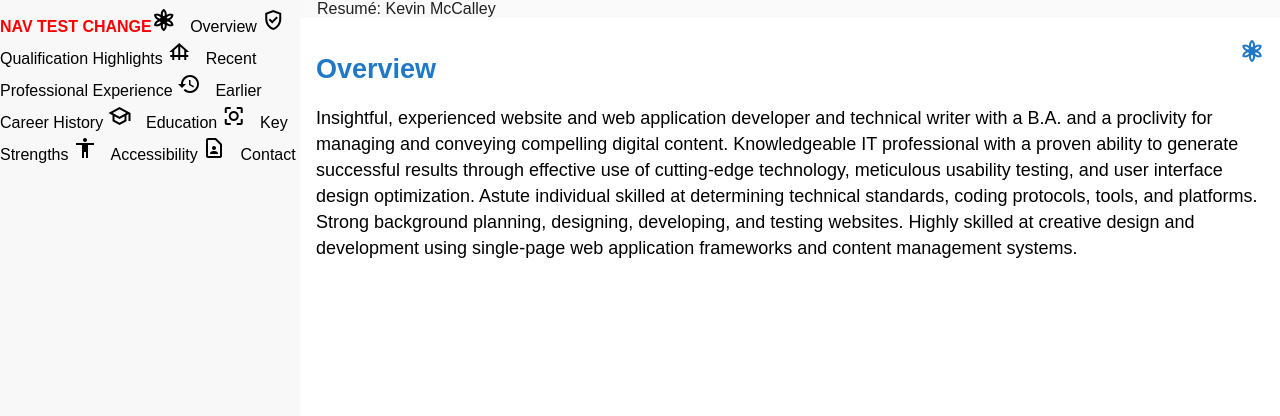
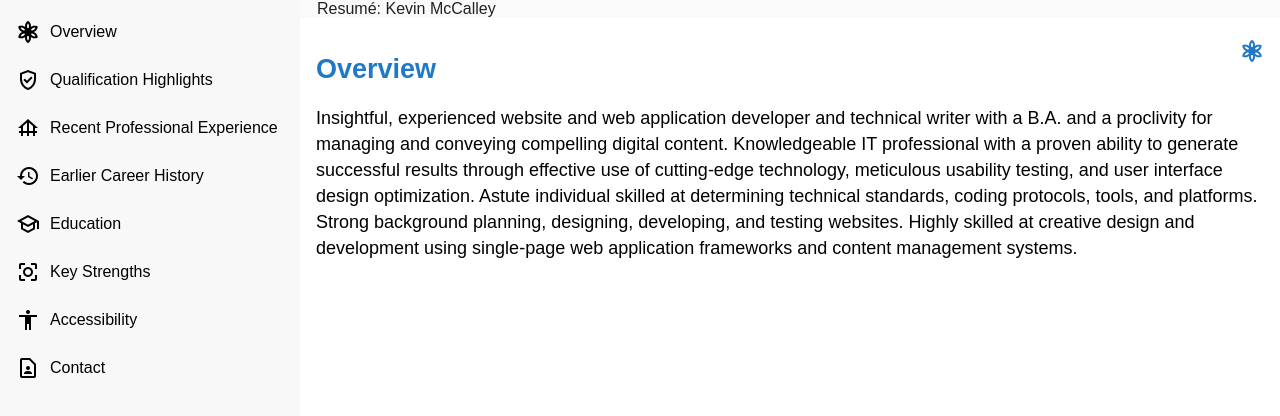
Before and after one commit to kevinmccalley/resume, an Angular app: page /resume/#/ in a window 1280 px wide. Shown: the top 416 px of the page. Built offline with nearby package versions, Linux system fonts and the light colour scheme; a web font is replaced by a local one.

Commit message:
Fix hash-based routing and nav menu links

```diff
--- a/angular.json
+++ b/angular.json
@@ -104,6 +104,9 @@
             ],
             "scripts": []
           }
+        },
+        "deploy": {
+          "builder": "angular-cli-ghpages:deploy"
         }
       }
     }
--- a/src/app/nav-menu/nav-menu.component.html
+++ b/src/app/nav-menu/nav-menu.component.html
@@ -4,32 +4,32 @@
       [mode]="(isHandset$ | async) ? 'over' : 'side'"
       [opened]="(isHandset$ | async) === false">
     <mat-nav-list>
-      <span style="color: red; font-weight: bold;">NAV TEST CHANGE</span>
-      <a href="https://kevinmccalley.github.io/resume/#/overview">
+  <a mat-list-item routerLink="/overview" routerLinkActive="active">
     <i class="material-icons-outlined">filter_vintage</i> Overview
   </a>
-      <a href="https://kevinmccalley.github.io/resume/#/highlights">
+  <a mat-list-item routerLink="/highlights" routerLinkActive="active">
     <i class="material-icons-outlined">gpp_good</i> Qualification Highlights
   </a>
-      <a href="https://kevinmccalley.github.io/resume/#/experience">
+  <a mat-list-item routerLink="/experience" routerLinkActive="active">
     <i class="material-icons-outlined">foundation</i> Recent Professional Experience
   </a>
-      <a href="https://kevinmccalley.github.io/resume/#/history">
+  <a mat-list-item routerLink="/history" routerLinkActive="active">
     <i class="material-icons-outlined">history</i> Earlier Career History
   </a>
-      <a href="https://kevinmccalley.github.io/resume/#/education">
+  <a mat-list-item routerLink="/education" routerLinkActive="active">
     <i class="material-icons-outlined">school</i> Education
   </a>
-      <a href="https://kevinmccalley.github.io/resume/#/strengths">
+  <a mat-list-item routerLink="/strengths" routerLinkActive="active">
     <i class="material-icons-outlined">center_focus_strong</i> Key Strengths
   </a>
-      <a href="https://kevinmccalley.github.io/resume/#/accessibility">
+  <a mat-list-item routerLink="/accessibility" routerLinkActive="active">
     <i class="material-icons-outlined">accessibility</i> Accessibility
   </a>
-      <a href="https://kevinmccalley.github.io/resume/#/contact">
+  <a mat-list-item routerLink="/contact" routerLinkActive="active">
     <i class="material-icons-outlined">contact_page</i> Contact
   </a>
 </mat-nav-list>
+
   </mat-sidenav>
   <mat-sidenav-content>
     <mat-toolbar color="primary">
```
Lines whose indentation alone changed are shown as unchanged.
